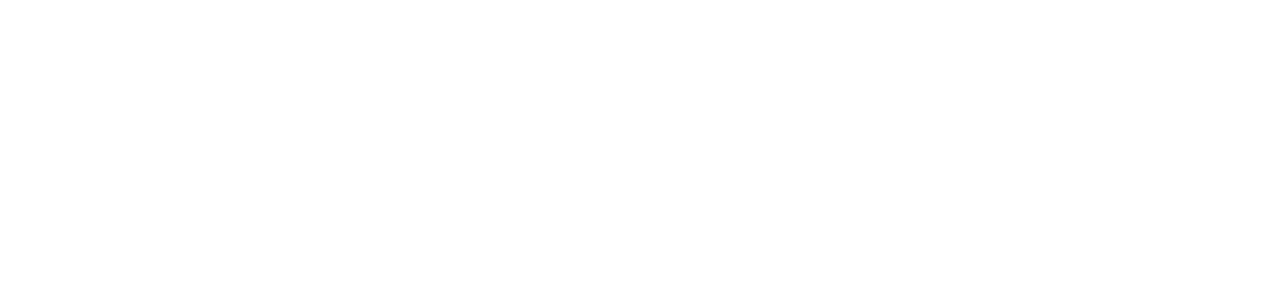
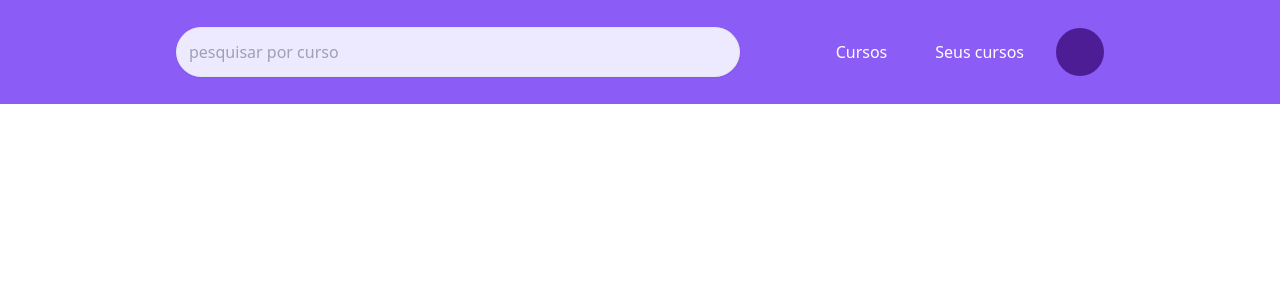
Before and after one commit to lenonlnc/classroom-app, a Next.js app: page /class in a window 1280 px wide. Shown: the top 300 px of the page. Built offline with nearby package versions, Linux system fonts and the light colour scheme.

Commit message:
[WIP]-[ADD]: finalizado visual da tela de login e início do layout da tela home

```diff
--- a/src/app/class/page.js
+++ b/src/app/class/page.js
@@ -1,7 +1,24 @@
 export default function () {
   return (
-    <div className="h-screen flex items-center justify-center">
-      <p className="text-zinc-50">Hello class</p>
+    <div className="flex items-center justify-center">
+      <div className="bg-violet-500 p-6 w-full m-0 flex items-center gap-20  px-44">
+        <input
+          className="flex-1 rounded-full p-3 bg-violet-100 border shadow-sm  focus:outline-none focus:border-violet-500 focus:ring-violet-500"
+          type="text"
+          name="search"
+          placeholder="pesquisar por curso"
+        />
+        <div className="flex items-center gap-4">
+          <div className="hover:bg-violet-600 transition ease-out duration-150s cursor-pointer p-4 w-max h-max rounded">
+            <p className="text-white">Cursos</p>
+          </div>
+          <div className="hover:bg-violet-600 transition ease-out duration-150s cursor-pointer p-4 w-max h-max rounded">
+            <p className="text-white">Seus cursos</p>
+          </div>
+
+          <div className="bg-violet-900 rounded-full p-6"></div>
+        </div>
+      </div>
     </div>
   );
 }
--- a/src/app/layout.js
+++ b/src/app/layout.js
@@ -8,6 +8,9 @@ export const metadata = {
 export default function RootLayout({ children }) {
   return (
     <html lang="en">
+      <head>
+        <script src="https://kit.fontawesome.com/0212a5fcb5.js"></script>
+      </head>
       <body className="">{children}</body>
     </html>
   );
--- a/src/app/login/page.js
+++ b/src/app/login/page.js
@@ -1,23 +1,31 @@
 export default function () {
   return (
-    <div className="h-screen flex items-center flex-col justify-center">
-      <div className="flex flex-col items-center">
+    <div className="h-screen flex items-center flex-col justify-center gap-4">
+      <div className="font-semibold text-3xl">
+        <h1>Iniciar sessão</h1>
+      </div>
+      <div className="flex flex-col items-center gap-2">
         <div>
           <input
             type="text"
             name="email"
             placeholder="email@email.com"
-            className="p-2 bg-violet-100 border shadow-sm rounded border-slate-300 focus:outline-none focus:border-violet-500 focus:ring-violet-500"></input>
+            className="p-2 w-96 bg-violet-100 border shadow-sm rounded border-slate-300 focus:outline-none focus:border-violet-500 focus:ring-violet-500"></input>
         </div>
 
         <div>
           <input
             type="text"
             placeholder="**********"
-            className="p-2 bg-violet-100 border shadow-sm rounded border-slate-300 focus:outline-none focus:border-violet-500 focus:ring-violet-500"></input>
+            className="p-2 bg-violet-100 w-96 border shadow-sm rounded border-slate-300 focus:outline-none focus:border-violet-500 focus:ring-violet-500"></input>
         </div>
       </div>
-      <div>button</div>
+      <div className="bg-violet-500 text-white p-4 rounded w-96 flex items-center justify-center">
+        Login
+      </div>
+      <a className="text-violet-400 cursor-pointer hover:text-violet-600">
+        Esqueceu sua senha?
+      </a>
     </div>
   );
 }
```
